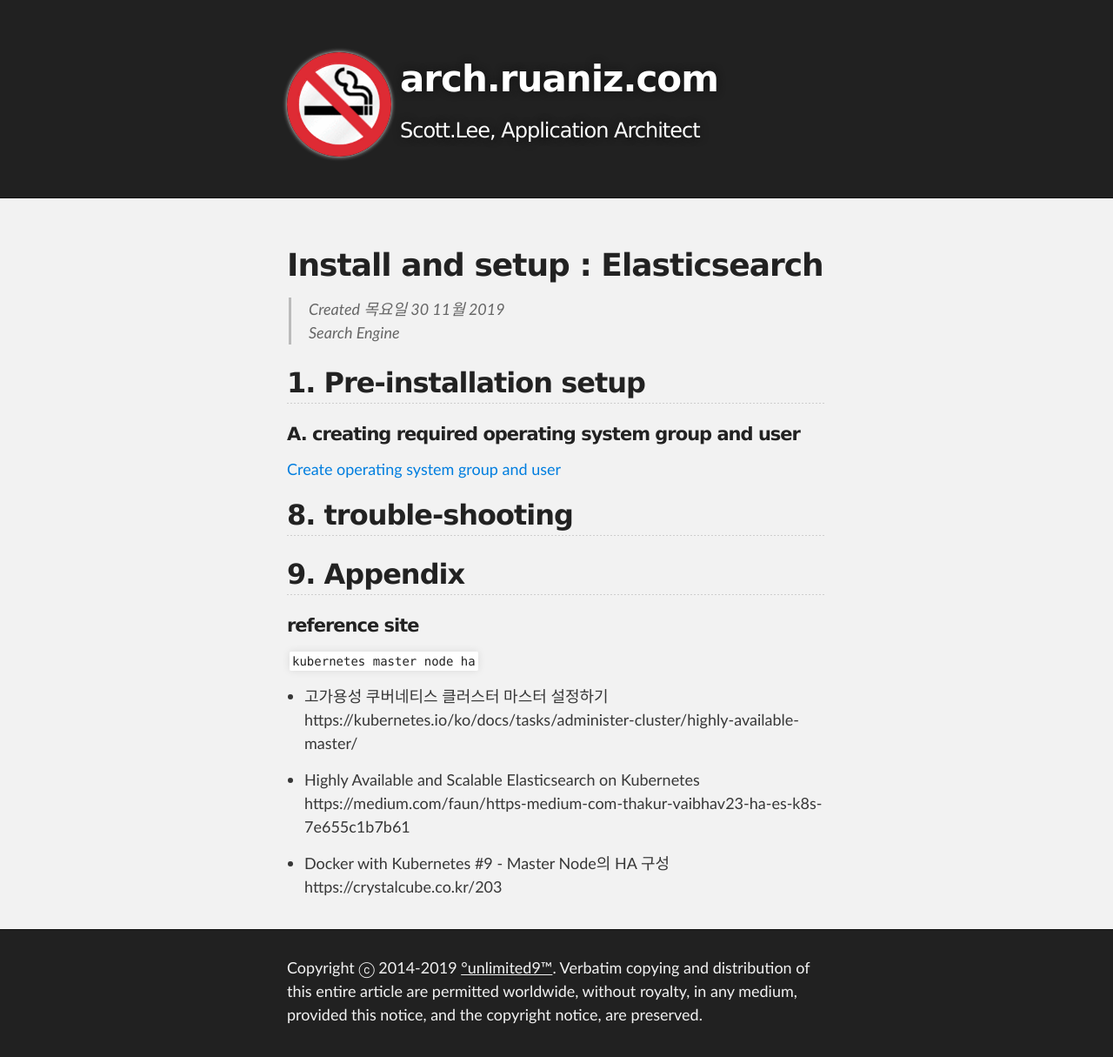
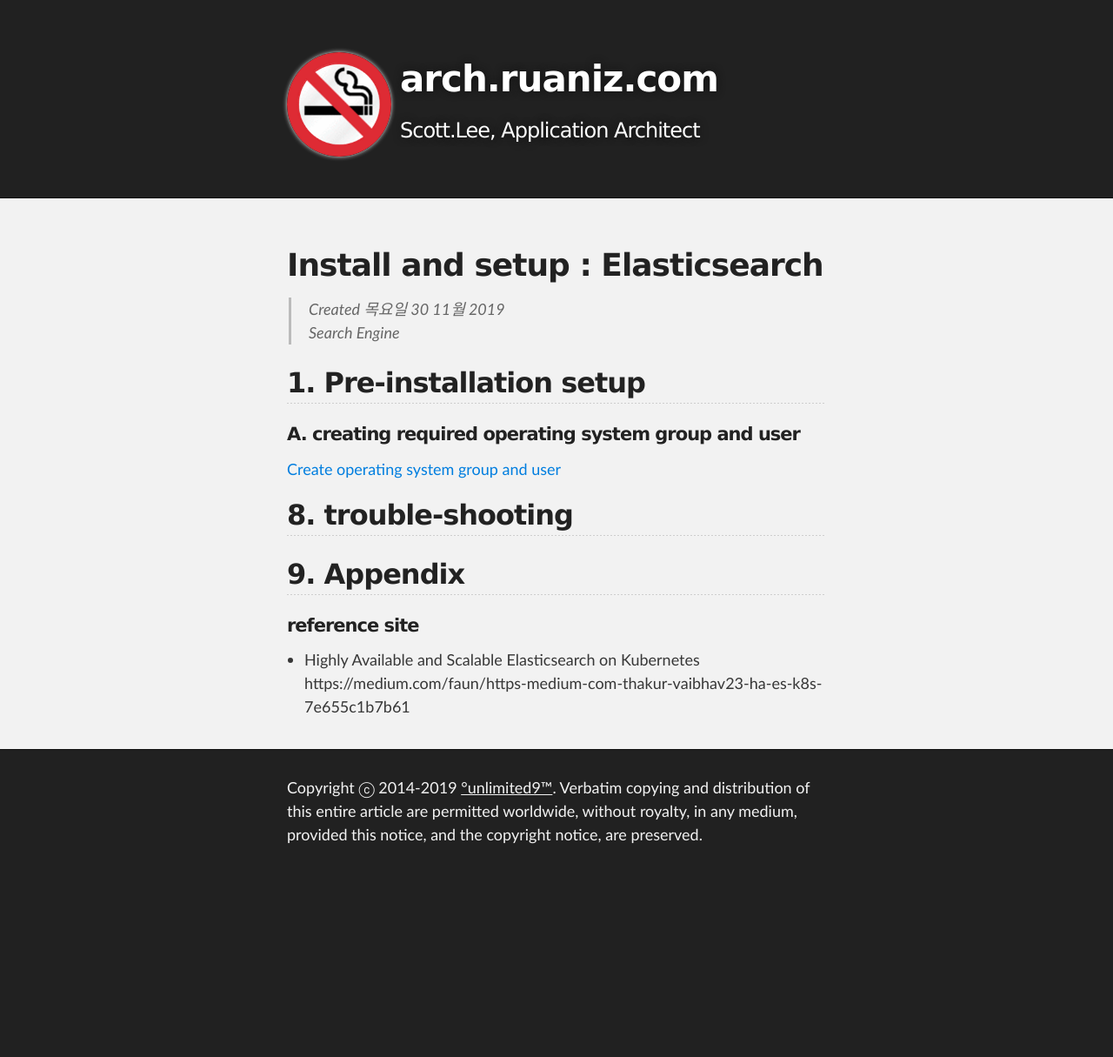
Before and after one commit to unlimited9/unlimited9.github.com, a Jekyll site: the page built from reference.notes/TA/elasticsearch/install.n.setup.md, in a window 1280 px wide. Shown: the whole page at 87% size. Built offline with Jekyll 4.4.1, drawn with Linux system fonts in a browser that asks for light colours; our own code applies the rules of GitHub Pages for plain Markdown files; after the commit the page ends 1008 px from its top, so only the background shows below that.

Commit message:
Update install.n.setup.md

```diff
--- a/reference.notes/TA/elasticsearch/install.n.setup.md
+++ b/reference.notes/TA/elasticsearch/install.n.setup.md
@@ -15,12 +15,5 @@ Search Engine
 
 #### reference site
 
-`kubernetes master node ha`
-* 고가용성 쿠버네티스 클러스터 마스터 설정하기
-https://kubernetes.io/ko/docs/tasks/administer-cluster/highly-available-master/
-
 + Highly Available and Scalable Elasticsearch on Kubernetes
 https://medium.com/faun/https-medium-com-thakur-vaibhav23-ha-es-k8s-7e655c1b7b61
-
-+ Docker with Kubernetes #9 - Master Node의 HA 구성
-https://crystalcube.co.kr/203
```
